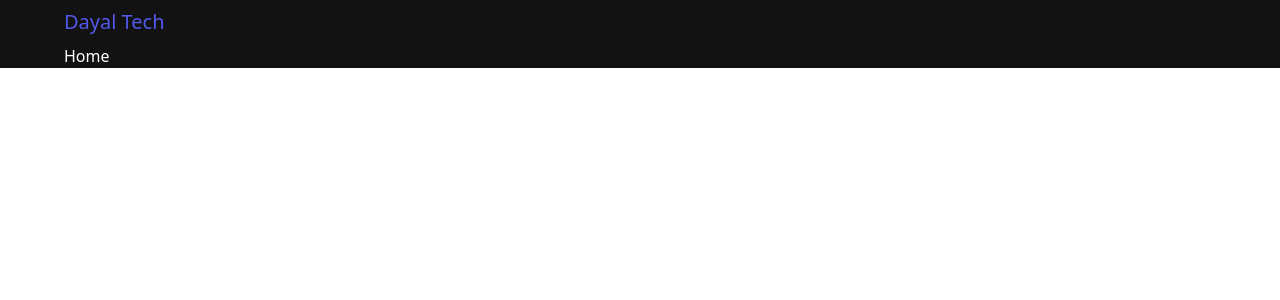
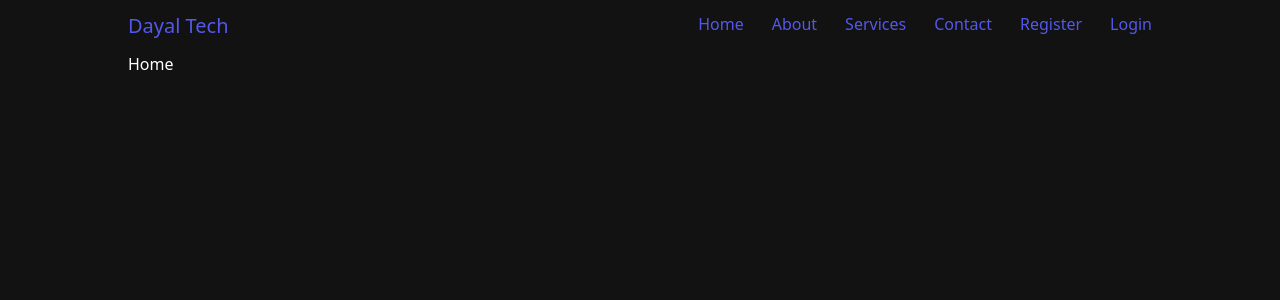
Before and after one commit to Dayaldonadkar/DayalTechnical, a React (Vite) app in the folder client/: page / in a window 1280 px wide. Shown: the top 300 px of the page. Built offline with nearby package versions, Linux system fonts and the light colour scheme.

Commit message:
navbar responsvie

```diff
--- a/client/src/App.jsx
+++ b/client/src/App.jsx
@@ -1,7 +1,12 @@
 import React, { useState } from "react";
 import Home from "./Pages/Home";
-import { BrowserRouter, Route, Routes } from "react-router-dom";
+import { BrowserRouter, Link, Route, Routes } from "react-router-dom";
 import Navbar from "./Components/Navbar";
+import About from "./Pages/About";
+import Services from "./Pages/Services";
+import Contact from "./Pages/Contact";
+import Register from "./Pages/Register";
+import Login from "./Pages/Login";
 
 const App = () => {
   const [showNavbar, setShowNavbar] = useState(false);
@@ -10,28 +15,47 @@ const App = () => {
   };
   return (
     <div className="bg-[#121212] text-white flex justify-center">
-      <div className="w-[90%]">
+      <div className="w-[84%] lg:w-[85%] xl:w-4/5 2xl:w-[75%]">
         <BrowserRouter>
           <Navbar handleNavbar={handleNavbar} showNavbar={showNavbar} />
           <div className="flex justify-center md:hidden">
             {showNavbar && (
               <div className="w-[100%] bg-[#121212] h-52 left-0 flex justify-center absolute">
-                <ul className="space-y-2 ">
-                  <li>Home</li>
-                  <li>About</li>
-                  <li>Services</li>
-                  <li>Contact</li>
-                  <li>Services</li>
-                  <li>Login</li>
+                <ul className="">
+                  <Link to="/">
+                    <li className="py-1">Home</li>
+                  </Link>
+                  <Link to="/about">
+                    <li className="py-1">About</li>
+                  </Link>
+                  <Link to="/services">
+                    <li className="py-1">Services</li>
+                  </Link>
+                  <Link to="/contact">
+                    <li className="py-1">Contact</li>
+                  </Link>
+                  <Link to="/register">
+                    <li className="py-1">Register</li>
+                  </Link>
+                  <Link to="/login">
+                    <li className="py-1">Login</li>
+                  </Link>
                 </ul>
               </div>
             )}
           </div>
-          <Routes>
-            <Route>
-              <Route path="/" element={<Home />} />
-            </Route>
-          </Routes>
+          <div onClick={handleNavbar}>
+            <Routes>
+              <Route>
+                <Route path="/" element={<Home />} />
+                <Route path="/About" element={<About />} />
+                <Route path="/services" element={<Services />} />
+                <Route path="/contact" element={<Contact />} />
+                <Route path="/register" element={<Register />} />
+                <Route path="/login" element={<Login />} />
+              </Route>
+            </Routes>
+          </div>
         </BrowserRouter>
       </div>
     </div>
--- a/client/src/Components/Navbar.jsx
+++ b/client/src/Components/Navbar.jsx
@@ -1,26 +1,41 @@
 import React from "react";
 import MenuIcon from "@mui/icons-material/Menu";
+import { Link } from "react-router-dom";
 
 const Navbar = ({ showNavbar, handleNavbar }) => {
   return (
-    <div className="text-[#5358EB]  relative  py-2">
+    <div className="text-[#5358EB] relative py-3">
       <div className="w-[100%]">
         <div className="flex justify-between">
-          <h1 className="text-xl hover:cursor-pointer font-medium">
-            Dayal Tech
-          </h1>
-          <div className="hidden">
-            <ul className="space-y-2 flex space-x-5 md:space-y-0">
-              <li>Home</li>
-              <li>About</li>
-              <li>Services</li>
-              <li>Contact</li>
-              <li>Services</li>
-              <li>Login</li>
-            </ul>
-          </div>
+          <Link to="/">
+            <h1 className="text-xl hover:cursor-pointer font-medium">
+              Dayal Tech
+            </h1>
+          </Link>
           <div onClick={handleNavbar} className="md:hidden">
             <MenuIcon />
+          </div>
+          <div className="hidden md:block">
+            <ul className="space-y-2 flex space-x-7 md:space-y-0">
+              <Link to="/">
+                <li>Home</li>
+              </Link>
+              <Link to="/about">
+                <li>About</li>
+              </Link>
+              <Link to="/services">
+                <li>Services</li>
+              </Link>
+              <Link to="/contact">
+                <li>Contact</li>
+              </Link>
+              <Link to="/register">
+                <li>Register</li>
+              </Link>
+              <Link to="/login">
+                <li>Login</li>
+              </Link>
+            </ul>
           </div>
         </div>
 
--- /dev/null
+++ b/client/src/Pages/About.jsx
@@ -0,0 +1,7 @@
+import React from "react";
+
+const About = () => {
+  return <div>About</div>;
+};
+
+export default About;
--- /dev/null
+++ b/client/src/Pages/Contact.jsx
@@ -0,0 +1,7 @@
+import React from "react";
+
+const Contact = () => {
+  return <div>Contact</div>;
+};
+
+export default Contact;
--- a/client/src/Pages/Home.jsx
+++ b/client/src/Pages/Home.jsx
@@ -1,7 +1,7 @@
 import React from "react";
 
 const Home = () => {
-  return <div>Home</div>;
+  return <div className="h-screen">Home</div>;
 };
 
 export default Home;
--- /dev/null
+++ b/client/src/Pages/Login.jsx
@@ -0,0 +1,7 @@
+import React from "react";
+
+const Login = () => {
+  return <div>Login</div>;
+};
+
+export default Login;
--- /dev/null
+++ b/client/src/Pages/Register.jsx
@@ -0,0 +1,7 @@
+import React from "react";
+
+const Register = () => {
+  return <div>Register</div>;
+};
+
+export default Register;
--- /dev/null
+++ b/client/src/Pages/Services.jsx
@@ -0,0 +1,7 @@
+import React from "react";
+
+const Services = () => {
+  return <div>Services</div>;
+};
+
+export default Services;
```
